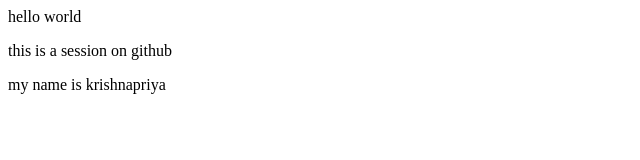
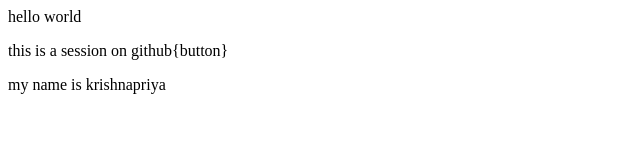
Before and after one commit to KrishnapriyaKM05/gitacm, a plain HTML site: page index.html in a window 1280 px wide. Shown: the full height of the page, 0-640 px from the left. Drawn offline with Linux system fonts and the light colour scheme.

```diff
--- a/index.html
+++ b/index.html
@@ -1,3 +1,3 @@
 <p>hello world</p>
-<p>this is a session on github</p>
+<p>this is a session on github{button}</p>
 <p>my name is krishnapriya</p>
```
